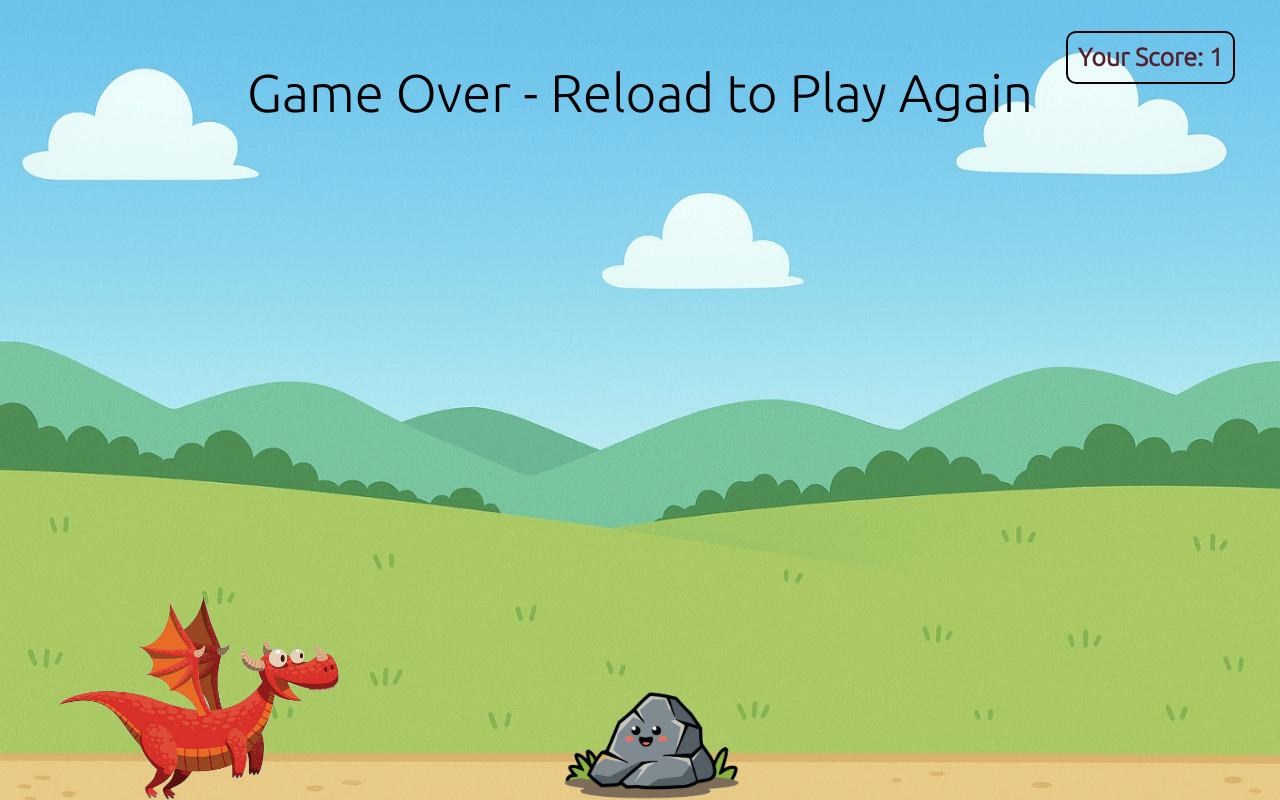
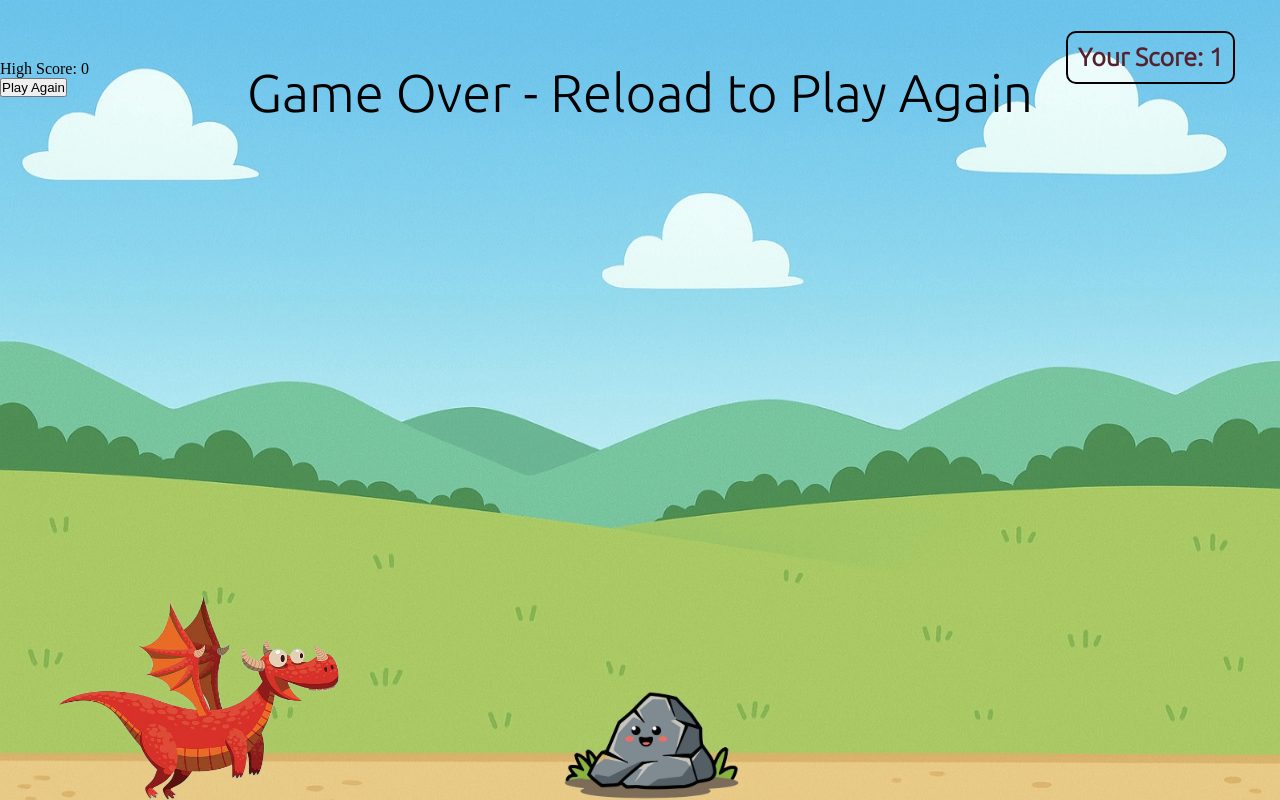
Before and after one commit to Harinikasturi08/iDragon, a plain HTML site: page JavaScript Dragon Game/JavaScript Dragon Game/index.html in a window 1280 px wide. Drawn offline with Linux system fonts and the light colour scheme.

Commit message:
Update index.html
Added the Restart Button & High Score Display

```diff
--- a/JavaScript Dragon Game/JavaScript Dragon Game/index.html
+++ b/JavaScript Dragon Game/JavaScript Dragon Game/index.html
@@ -14,6 +14,8 @@
         <!-- <div class="gameOver">Welcome to iDragon </div> -->
         <div class="dino"></div>
         <div id="scoreCont">Your Score: 0</div>
+        <div id="highScoreCont">High Score: 0</div>
+        <button id="restartBtn" onclick="restartGame()">Play Again</button>
         <div class="obstacle obstacleAni"></div>
     </div>
 </body>
```
